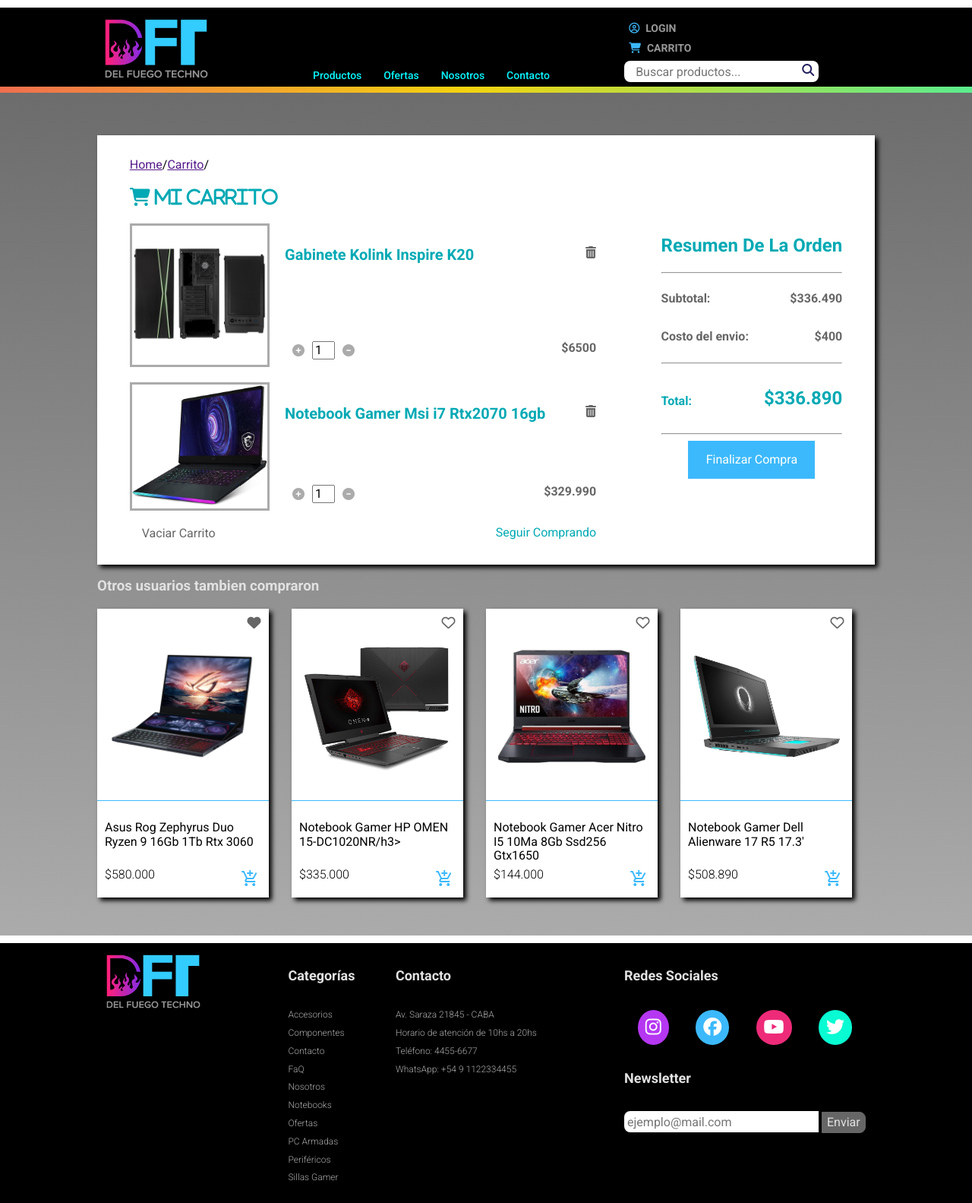
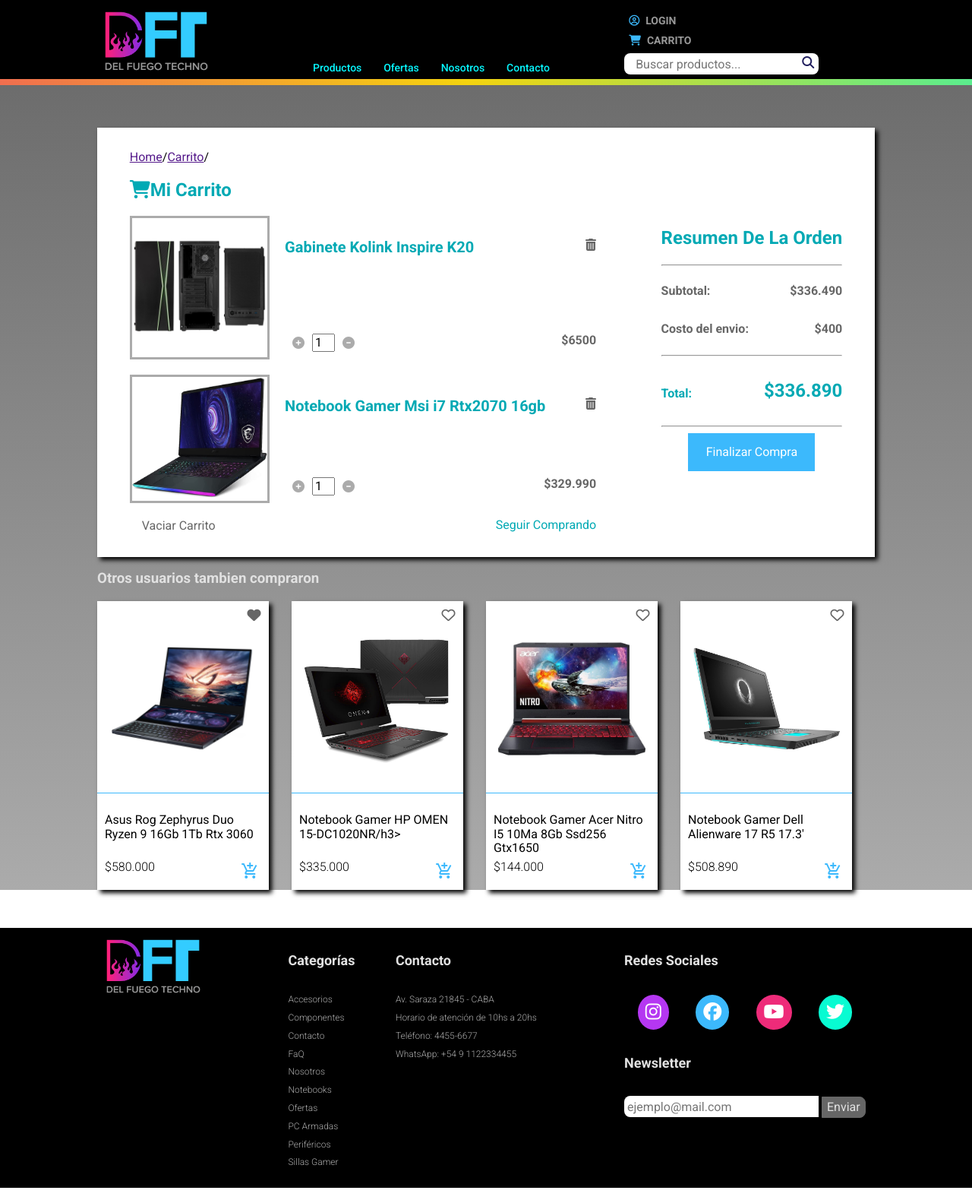
Before and after one commit to lpnahuel/G8_Incendio_DelFuegoTecno, a Node server app: page /carrito in a window 1280 px wide. Shown: the whole page at 76% size. Run offline with Node 20, Linux system fonts and the light colour scheme; some libraries are stand-ins or nearby versions.

Commit message:
probando

```diff
--- a/public/css/style.css
+++ b/public/css/style.css
@@ -807,12 +807,8 @@
 
 main.carrito{
     background-image: linear-gradient(to bottom, var(--gris-osc), var(--gris-medio));
-    display: flex;
-    flex-direction: column;
-    margin-top: 10px;
-    margin-bottom: 10px;
     padding-top: 50px;
-
+    width: 100%
 }
 
 .carrito-title{
--- a/views/carrito.html
+++ b/views/carrito.html
@@ -89,7 +89,7 @@
                     <a class="breadCrum" href="">Home</a><span>/</span><a class="breadCrum" href="">Carrito</a><span>/</span>
                 </div>
 
-                <h2 class="carrito-title"><i class="fa-solid fa-cart-shopping"> Mi Carrito</i></h2>
+                <h2 class="carrito-title"><i class="fa-solid fa-cart-shopping"></i>Mi Carrito</h2>
 
                 <div class="caja">
                     <div class="caja-producto">
```
